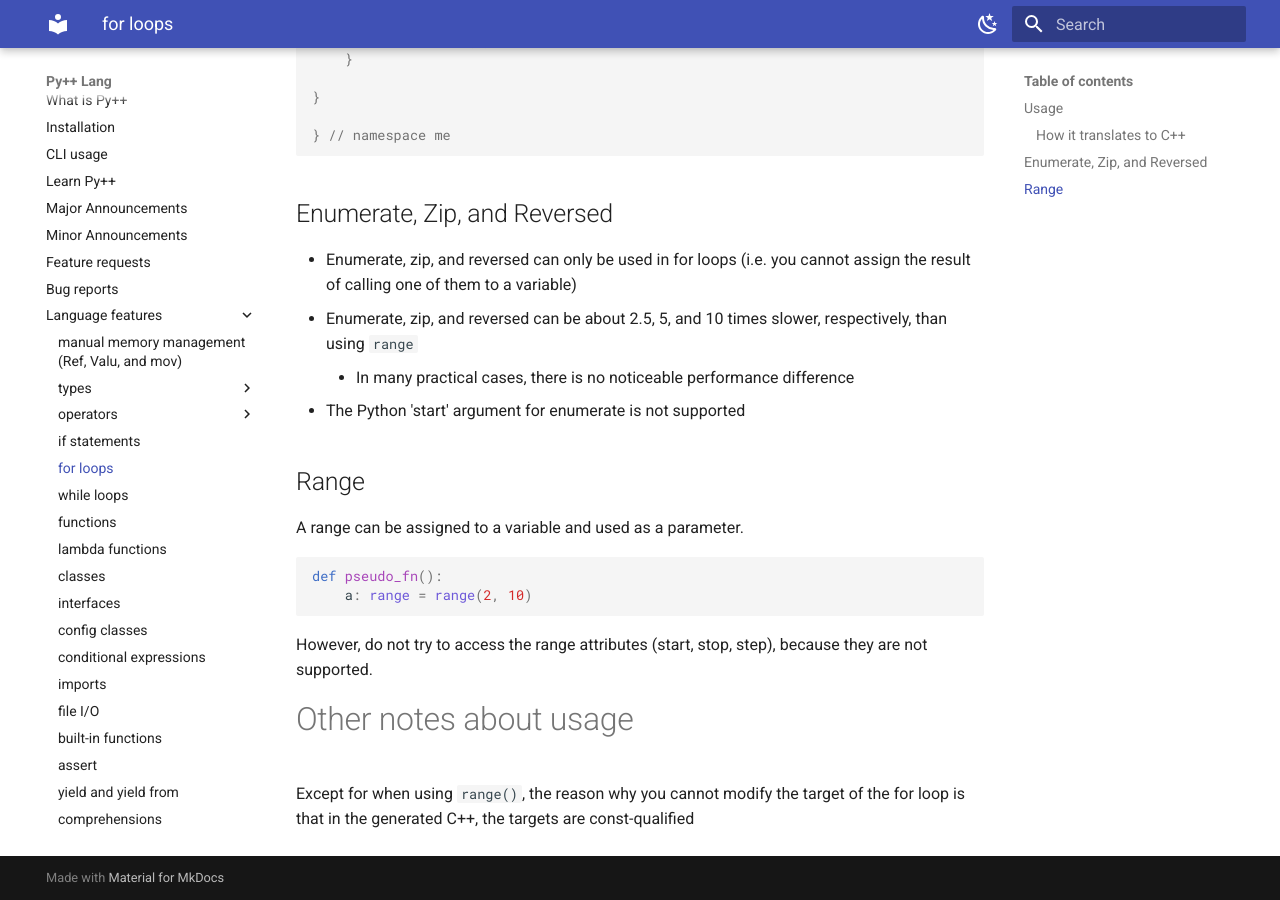
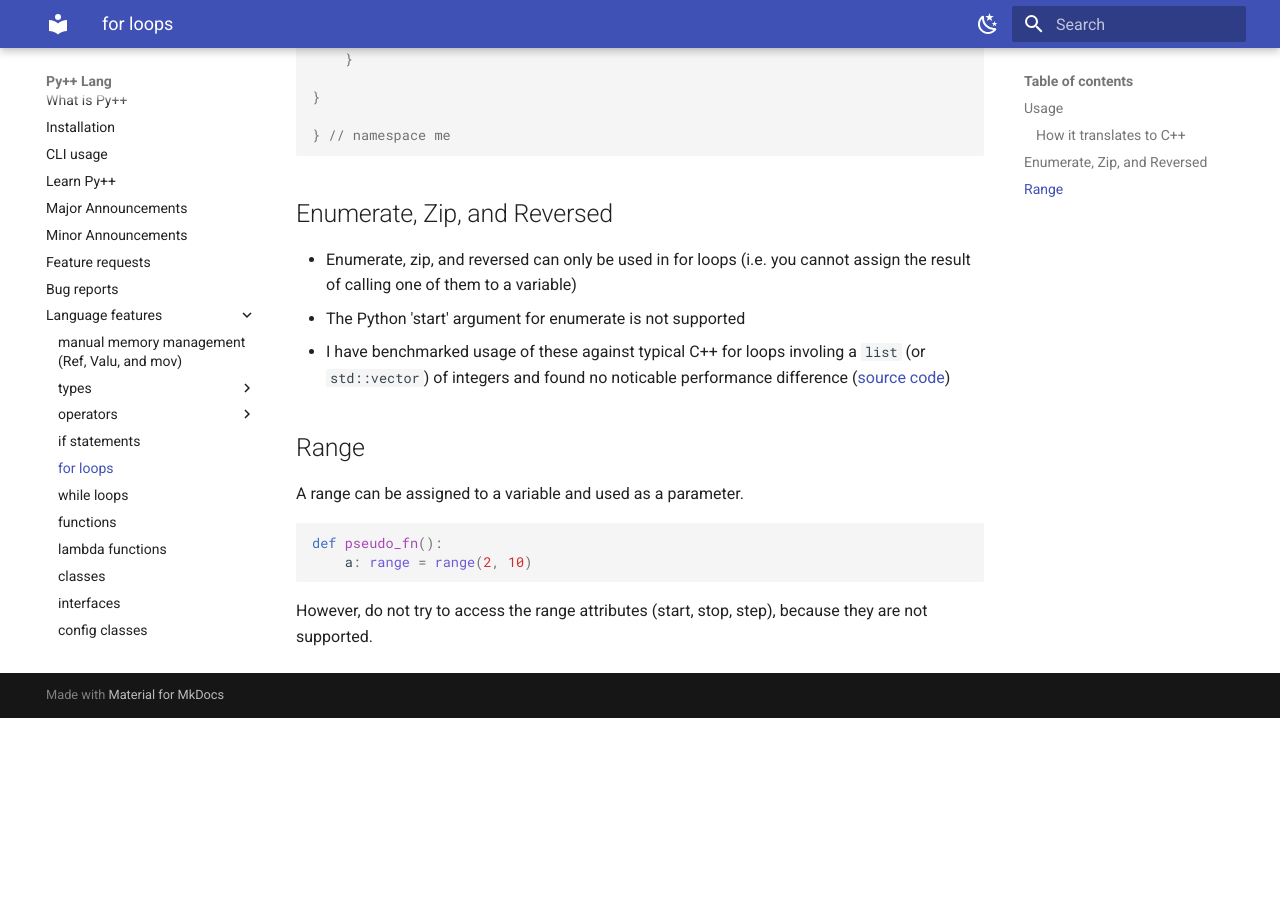
Before and after one commit to curtispuetz/pypp-docs, an MkDocs documentation site: the page built from docs/lang_features/for_loops.md, in a window 1280 px wide and 900 px high, scrolled down 1675 px. Built offline with MkDocs 1.6.1 and Material for MkDocs 9.7.7, drawn with Linux system fonts in a browser that asks for light colours; after the commit the page ends 2393 px from its top, so only the background shows below that.

Commit message:
update with benchmarks of enumerate, reversed, and zip

````diff
--- a/docs/lang_features/for_loops.md
+++ b/docs/lang_features/for_loops.md
@@ -90,9 +90,8 @@ void pseudo_fn(pypp::PyList<int> &integers,
 ## Enumerate, Zip, and Reversed
 
 - Enumerate, zip, and reversed can only be used in for loops (i.e. you cannot assign the result of calling one of them to a variable)
-- Enumerate, zip, and reversed can be about 2.5, 5, and 10 times slower, respectively, than using `range`
-    - In many practical cases, there is no noticeable performance difference
 - The Python 'start' argument for enumerate is not supported
+- I have benchmarked usage of these against typical C++ for loops involing a `list` (or `std::vector`) of integers and found no noticable performance difference ([source code](https://github.com/curtispuetz/pypp-cpp-dev/blob/67ec011dbd407d8ff195f461bf85f3f9e503a229/benchmarks/loops.cpp))
 
 ## Range
 
@@ -104,7 +103,3 @@ def pseudo_fn():
 ```
 
 However, do not try to access the range attributes (start, stop, step), because they are not supported.
-
-# Other notes about usage
-
-Except for when using `range()`, the reason why you cannot modify the target of the for loop is that in the generated C++, the targets are const-qualified
````
